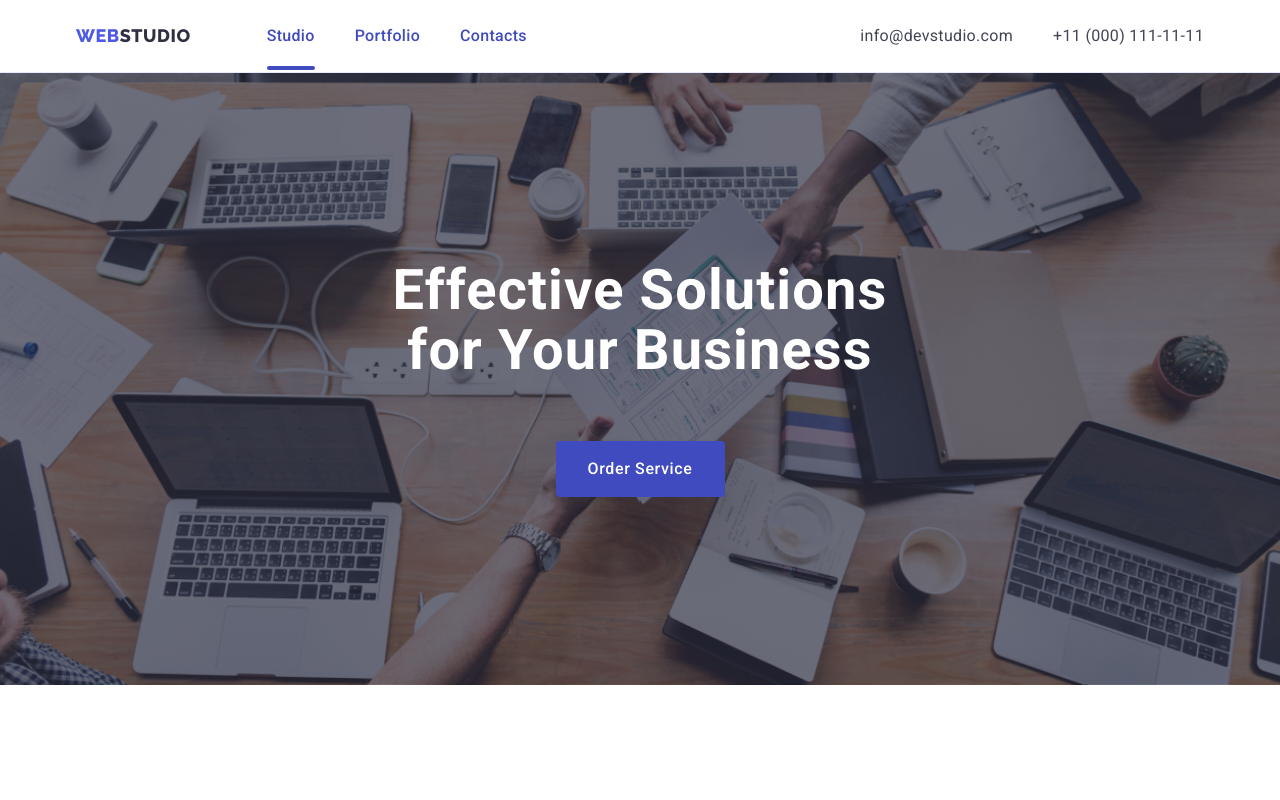
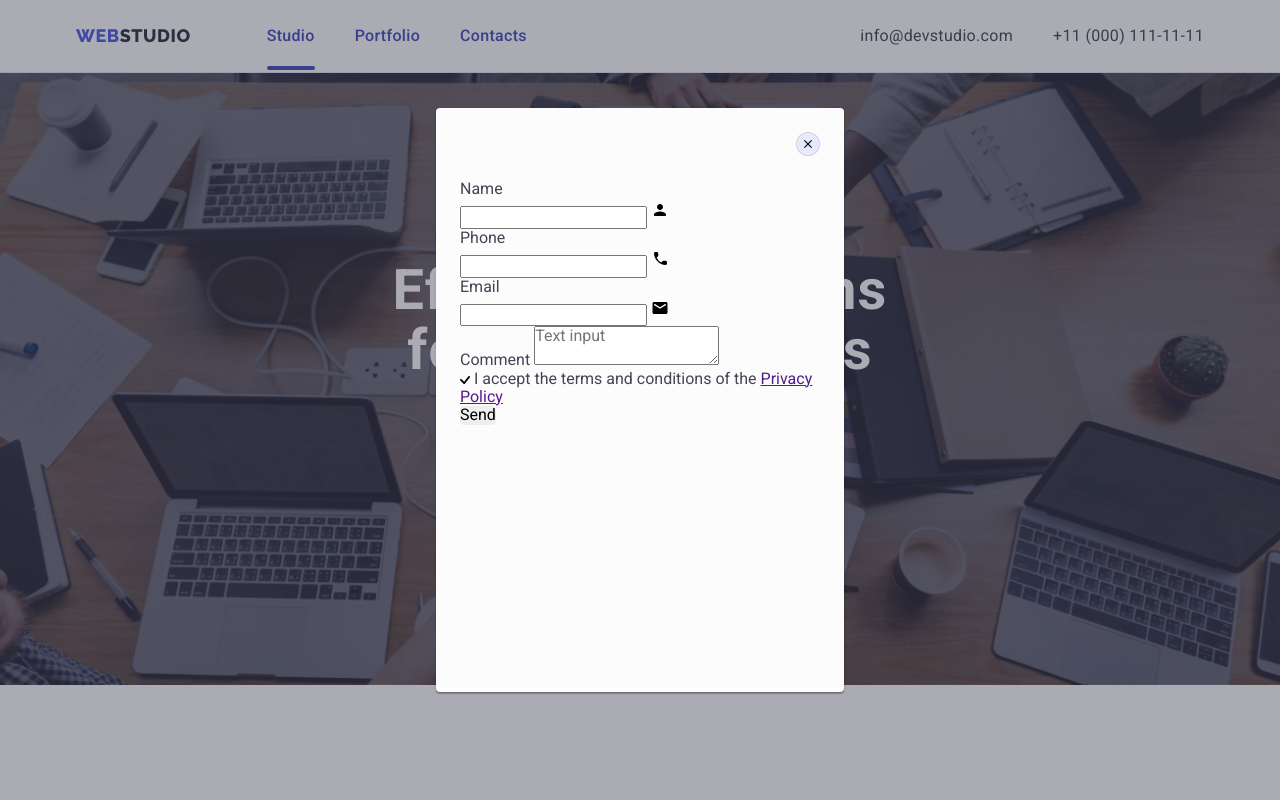
Before and after one commit to maciejbr/goit-markup-hw-05, a plain HTML site: page index.html in a window 1280 px wide. Both pictures are taken after a click on the button "Order Service". Shown: the top 800 px of the page. Drawn offline with nearby package versions, Linux system fonts and the light colour scheme.

Commit message:
Update styles.css

```diff
--- a/css/styles.css
+++ b/css/styles.css
@@ -519,3 +519,72 @@ header {
 .footer-icon-li {
   fill: var(--color-footer);
 }
+
+/*modal*/
+
+.modal-container {
+  position: fixed;
+  top: 0;
+  left: 0;
+  width: 100%;
+  height: 100%;
+  background-color: var(--NAVY-BLUE-modal, rgba(46, 47, 66, 0.4));
+  transition: opacity 250ms cubic-bezier(0.4, 0, 0.2, 1),
+    visibility 250ms cubic-bezier(0.4, 0, 0.2, 1);
+}
+
+.is-hidden {
+  opacity: 0;
+  visibility: hidden;
+  pointer-events: none;
+}
+
+.modal-box {
+  position: absolute;
+  top: 50%;
+  left: 50%;
+  transform: translate(-50%, -50%) scale(1);
+  width: 408px;
+  min-height: 584px;
+  flex-shrink: 0;
+  border-radius: 4px;
+  background: var(--DAIRY, #fcfcfc);
+  box-shadow: 0px 2px 1px 0px rgba(0, 0, 0, 0.2),
+    0px 1px 3px 0px rgba(0, 0, 0, 0.12), 0px 1px 1px 0px rgba(0, 0, 0, 0.14);
+  transition: transform 250ms cubic-bezier(0.4, 0, 0.2, 1);
+  padding: 72px 24px 24px 24px;
+}
+
+.modal-button {
+  transition: background-color 250ms cubic-bezier(0.4, 0, 0.2, 1);
+}
+
+.button-close {
+  position: absolute;
+  top: 24px;
+  right: 24px;
+  width: 24px;
+  height: 24px;
+  flex-shrink: 0;
+  display: flex;
+  border-radius: 50%;
+  align-items: center;
+  justify-content: center;
+  background-color: #e7e9fc;
+  border: 1px solid rgba(0, 0, 0, 0.1);
+  padding: 0;
+  cursor: pointer;
+  transition: background-color 250ms cubic-bezier(0.4, 0, 0.2, 1),
+    border 250ms cubic-bezier(0.4, 0, 0.2, 1);
+}
+
+.button-close:focus,
+.button-close:hover {
+  background-color: #404bbf;
+  border: none;
+  fill: white;
+}
+
+.button-close-icon {
+  transition: fill 250ms cubic-bezier(0.4, 0, 0.2, 1);
+}
```
